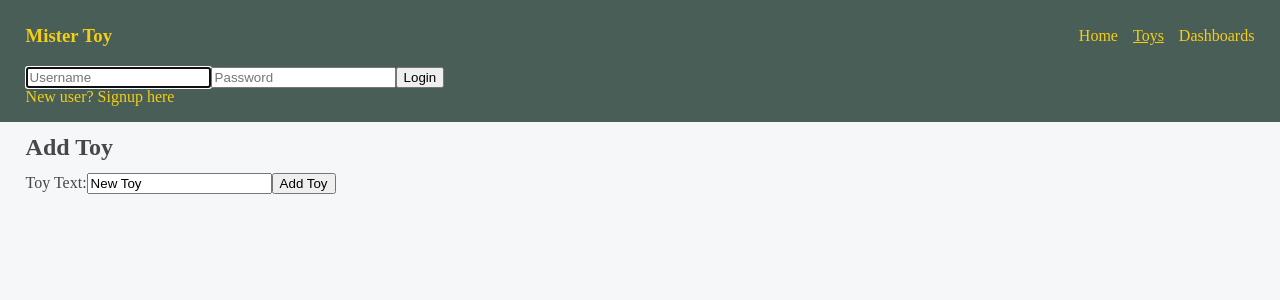
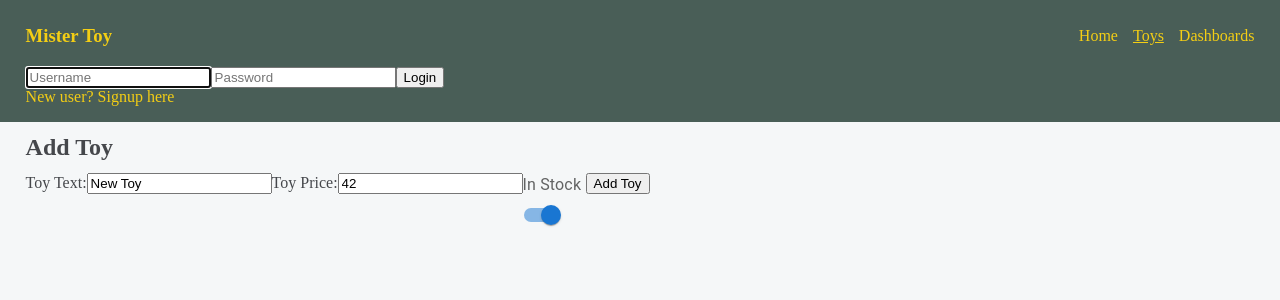
Before and after one commit to EdenRize/mistertoy-frontend, a React (Vite) app: page /toy/edit in a window 1280 px wide. Shown: the top 300 px of the page. Built offline with nearby package versions, Linux system fonts and the light colour scheme.

Commit message:
Add switch btn

```diff
--- /dev/null
+++ b/src/cmps/SwitchBtn.jsx
@@ -0,0 +1,22 @@
+import { useEffect, useState } from 'react'
+import FormLabel from '@mui/material/FormLabel';
+import FormControl from '@mui/material/FormControl';
+import FormGroup from '@mui/material/FormGroup';
+import FormControlLabel from '@mui/material/FormControlLabel';
+import FormHelperText from '@mui/material/FormHelperText';
+import Switch from '@mui/material/Switch';
+
+export function SwitchBtn({ btnName, label, isOn, onChange }) {
+
+    return (
+        <FormControl component="fieldset" variant="standard">
+            <FormLabel component="legend">{label}</FormLabel>
+            <FormControlLabel
+                control={
+                    <Switch checked={isOn} onChange={onChange} name={btnName} />
+                }
+            />
+
+        </FormControl>
+    );
+}
--- a/src/pages/ToyEdit.jsx
+++ b/src/pages/ToyEdit.jsx
@@ -5,12 +5,13 @@ import { useNavigate, useParams } from 'react-router-dom'
 import { useDispatch, useSelector } from 'react-redux'
 import { useEffect, useState } from 'react'
 import { showErrorMsgRedux, showSuccessMsgRedux } from '../store/actions/app.actions.js'
+import { SwitchBtn } from '../cmps/SwitchBtn.jsx'
 
 export function ToyEdit() {
   const [toyToEdit, setToyToEdit] = useState(toyService.getEmptyToy())
   const { toyId } = useParams()
   const navigate = useNavigate()
-  // const dispatch = useDispatch()
+  console.log('toyToEdit', toyToEdit)
 
   useEffect(() => {
     if (toyId) _loadToy()
@@ -28,7 +29,25 @@ export function ToyEdit() {
 
   function handleChange({ target }) {
     const field = target.name
-    const value = target.type === 'number' ? +target.value || '' : target.value
+    let value = target.value
+
+    switch (target.type) {
+      case 'number':
+      case 'range':
+        value = +value
+        break
+
+      case 'radio':
+        value = target.id
+        break
+
+      case 'checkbox':
+        value = target.checked
+        break
+
+      default:
+        break
+    }
     setToyToEdit((prevToy) => ({ ...prevToy, [field]: value }))
   }
 
@@ -59,6 +78,18 @@ export function ToyEdit() {
           id="txt"
         />
 
+        <label htmlFor="price">Toy Price:</label>
+        <input
+          onChange={handleChange}
+          value={toyToEdit.price}
+          type="number"
+          name="price"
+          id="price"
+          min={0}
+        />
+
+        <SwitchBtn btnName={'inStock'} isOn={toyToEdit.inStock} label={'In Stock'} onChange={handleChange} />
+
         <button>{toyToEdit._id ? 'Edit' : 'Add'} Toy</button>
       </form>
     </section>
```
